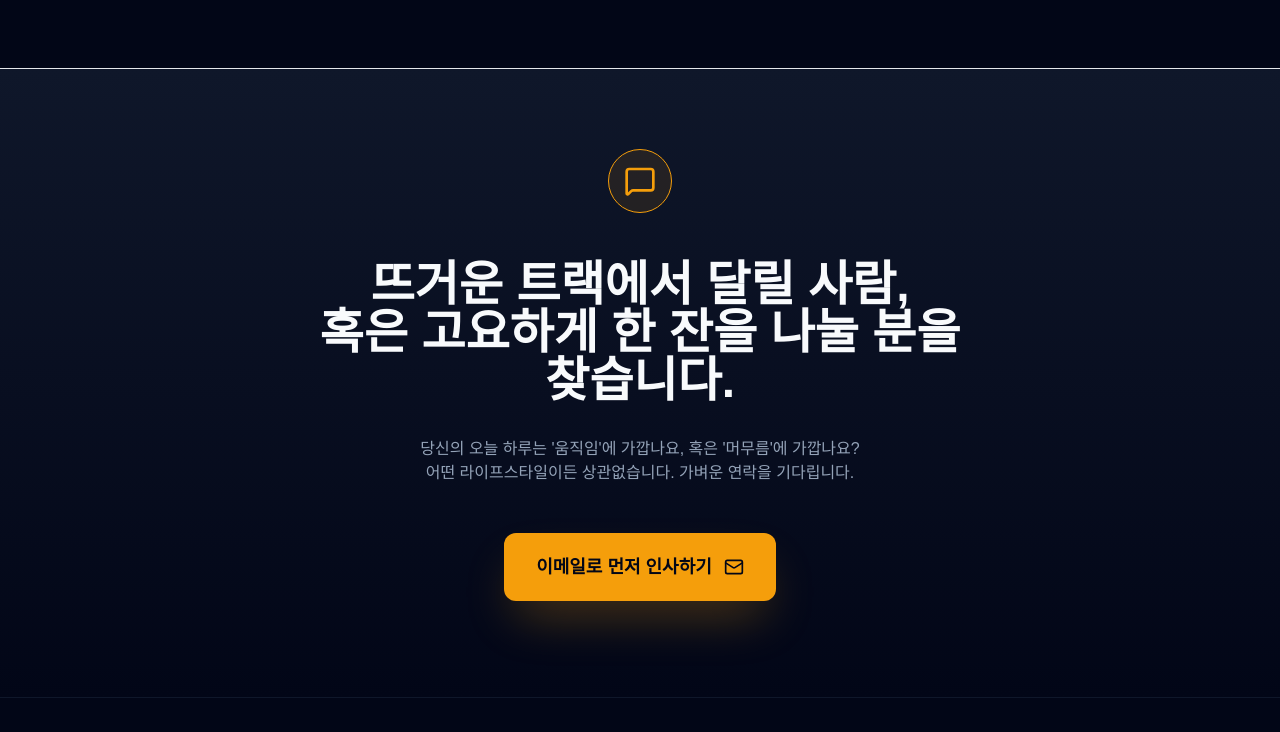
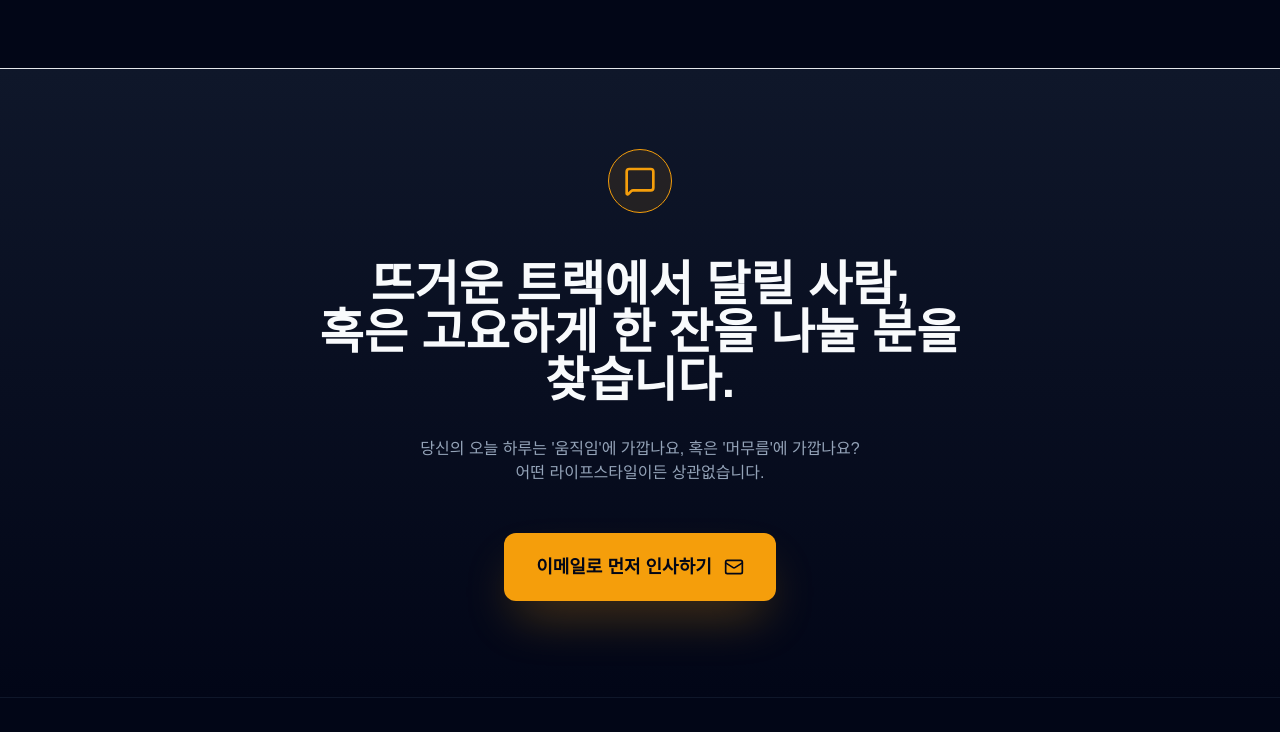
Before and after one commit to kiwi0526/I-AM, a plain HTML site: page IAM.html in a window 1280 px wide. Shown: the part 4807-5539 px from the top of the page. Drawn offline with nearby package versions, Linux system fonts and the light colour scheme; a web font is replaced by a local one.

```diff
--- a/IAM.html
+++ b/IAM.html
@@ -557,7 +557,7 @@
             </h2>
             <p class="text-slate-400 text-xs sm:text-sm md:text-base max-w-xl mx-auto leading-relaxed px-4">
                 당신의 오늘 하루는 '움직임'에 가깝나요, 혹은 '머무름'에 가깝나요? <br>
-                어떤 라이프스타일이든 상관없습니다. 가벼운 연락을 기다립니다.
+                어떤 라이프스타일이든 상관없습니다.
             </p>
 
             <div class="pt-4">
```
